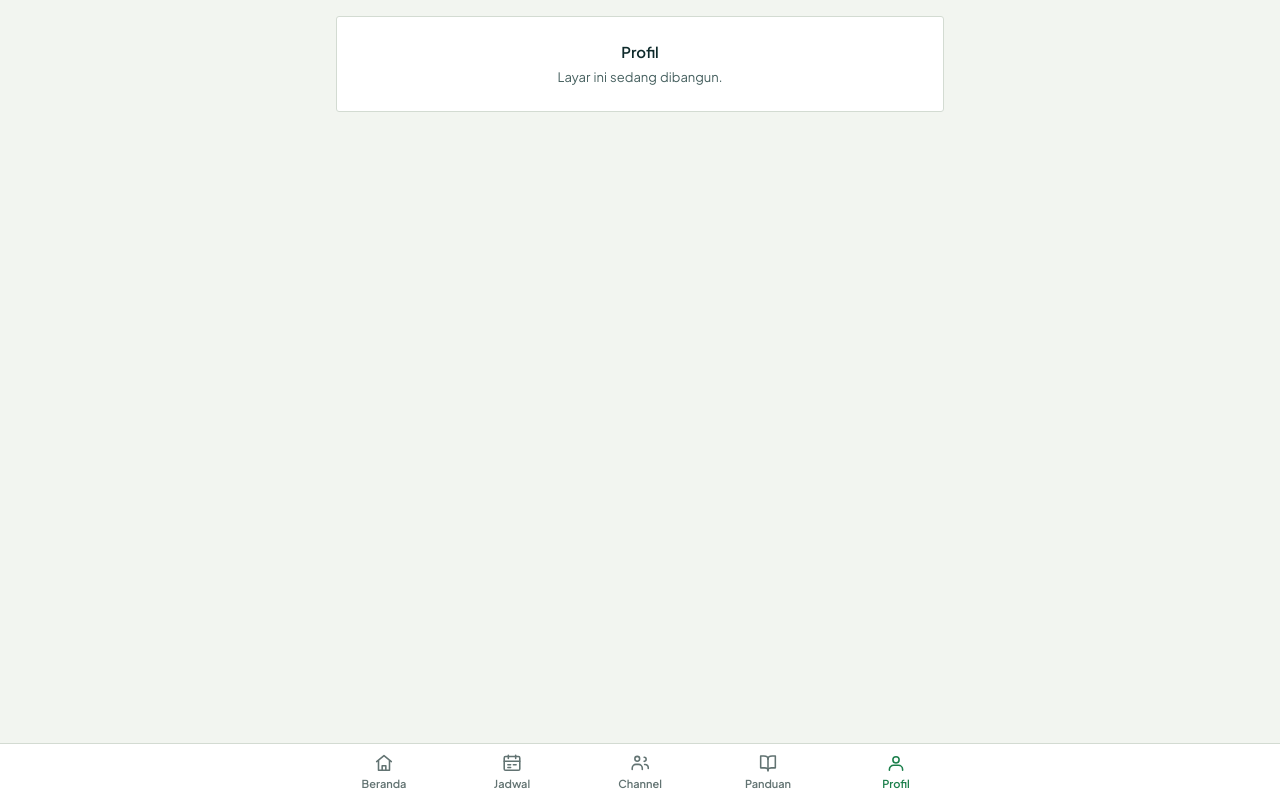
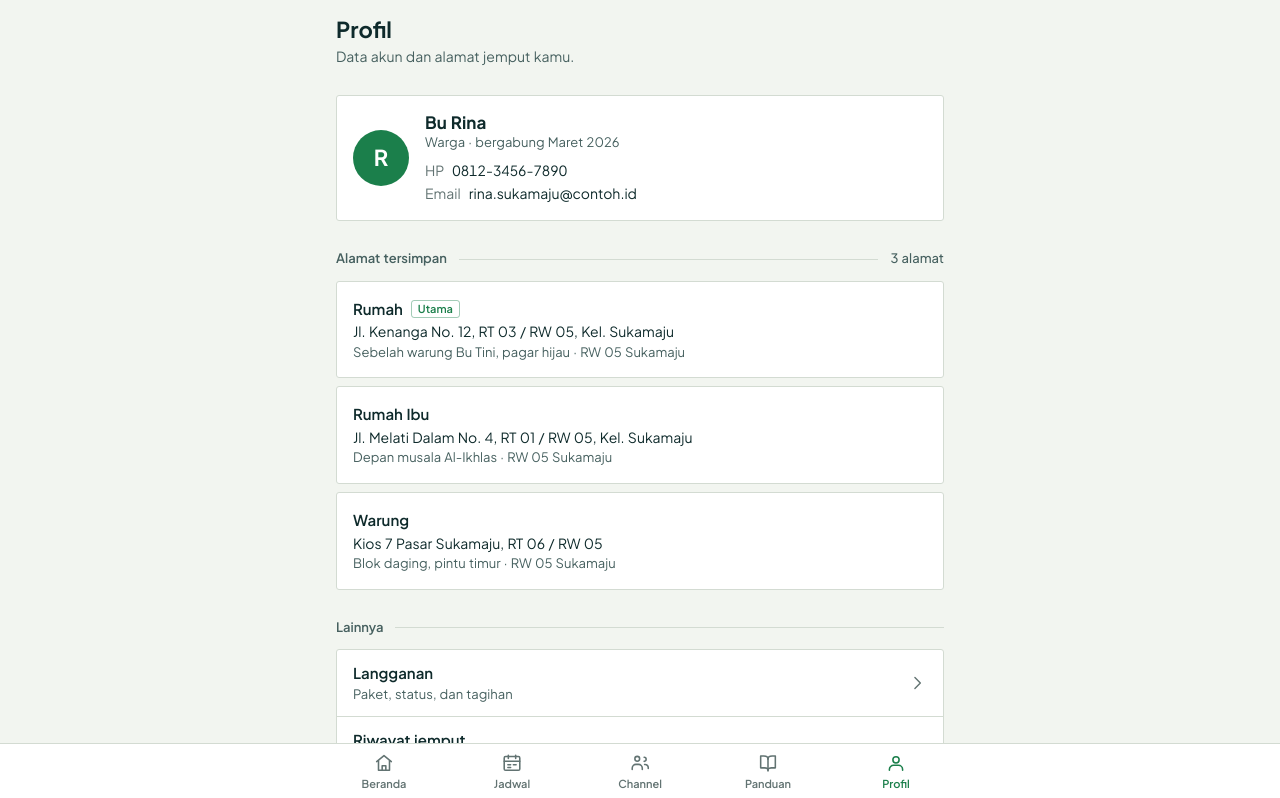
Before and after one commit to YosiaCoKR/pilah-yuk, a Next.js app: page /profil in a window 1280 px wide. Shown: the top 798 px of the page. Built offline with nearby package versions, Linux system fonts and the light colour scheme.

Commit message:
feat(profil): show account, saved addresses and shortcuts on mock data

```diff
--- a/src/app/(utama)/profil/page.tsx
+++ b/src/app/(utama)/profil/page.tsx
@@ -1,5 +1,122 @@
-import { Segera } from "@/components/segera";
+import Link from "next/link";
+import { IkonLanjut } from "@/components/ikon";
+import { Kartu, Label } from "@/components/primitif";
+import { TombolLink } from "@/components/tombol";
+import { ADDRESSES, PENGGUNA } from "@/lib/mock";
+import { bulanTahun } from "@/lib/tanggal";
 
-export default function Page() {
-  return <Segera judul="Profil" />;
+export const metadata = { title: "Profil — Pilah Yuk" };
+
+/* 081234567890 → 0812-3456-7890: lebih gampang dicocokkan dengan mata. */
+const hpTerbaca = (hp: string) => hp.replace(/(\d{4})(\d{4})(\d+)/, "$1-$2-$3");
+
+const MENU = [
+  { href: "/langganan", label: "Langganan", ket: "Paket, status, dan tagihan" },
+  {
+    href: "/riwayat",
+    label: "Riwayat jemput",
+    ket: "Semua penjemputan & bukti",
+  },
+  {
+    href: "/notifikasi",
+    label: "Notifikasi",
+    ket: "Pengingat dan kabar channel",
+  },
+];
+
+export default function ProfilPage() {
+  const p = PENGGUNA;
+  return (
+    <main className="space-y-7">
+      <header>
+        <h1 className="text-[22px] font-bold leading-tight">Profil</h1>
+        <p className="mt-0.5 text-[14px] text-ink-2">
+          Data akun dan alamat jemput kamu.
+        </p>
+      </header>
+
+      <Kartu as="section" className="flex items-center gap-4 p-4">
+        <span
+          aria-hidden
+          className="grid size-14 shrink-0 place-items-center rounded-full bg-hijau text-[22px] font-bold text-white"
+        >
+          {p.nama.replace(/^(Bu|Pak)\s+/, "").charAt(0)}
+        </span>
+        <div className="min-w-0">
+          <p className="truncate text-[17px] font-bold leading-tight">
+            {p.nama}
+          </p>
+          <p className="text-[13px] text-ink-2">
+            {p.peran === "pengurus" ? "Pengurus RT/RW" : "Warga"} · bergabung{" "}
+            {bulanTahun(p.bergabung)}
+          </p>
+          <dl className="mt-2 space-y-0.5 text-[14px]">
+            <div className="flex gap-2">
+              <dt className="text-ink-3">HP</dt>
+              <dd className="tabular-nums">{hpTerbaca(p.hp)}</dd>
+            </div>
+            <div className="flex min-w-0 gap-2">
+              <dt className="text-ink-3">Email</dt>
+              <dd className="truncate">{p.email ?? "belum diisi"}</dd>
+            </div>
+          </dl>
+        </div>
+      </Kartu>
+
+      <section className="space-y-3">
+        <Label
+          aksi={
+            <span className="text-[13px] font-medium text-ink-2">
+              {ADDRESSES.length} alamat
+            </span>
+          }
+        >
+          Alamat tersimpan
+        </Label>
+        <ul className="space-y-2">
+          {ADDRESSES.map((a) => (
+            <Kartu as="li" key={a.id} className="p-4">
+              <p className="flex items-center gap-2 text-[15px] font-semibold">
+                {a.label}
+                {a.isDefault && (
+                  <span className="rounded-kartu border border-hijau/40 px-1.5 text-[11px] font-semibold text-hijau">
+                    Utama
+                  </span>
+                )}
+              </p>
+              <p className="mt-0.5 text-[14px] leading-snug">{a.fullAddress}</p>
+              <p className="mt-0.5 text-[13px] leading-snug text-ink-2">
+                {a.landmark} · {a.rwChannelName}
+              </p>
+            </Kartu>
+          ))}
+        </ul>
+      </section>
+
+      <section className="space-y-3">
+        <Label>Lainnya</Label>
+        <Kartu className="divide-y divide-line">
+          {MENU.map((m) => (
+            <Link
+              key={m.href}
+              href={m.href}
+              className="flex min-h-14 items-center gap-3 px-4 py-3 hover:bg-paper"
+            >
+              <span className="min-w-0 flex-1">
+                <span className="block text-[15px] font-semibold">
+                  {m.label}
+                </span>
+                <span className="block text-[13px] text-ink-2">{m.ket}</span>
+              </span>
+              <IkonLanjut className="size-5 text-ink-3" />
+            </Link>
+          ))}
+        </Kartu>
+      </section>
+
+      <TombolLink href="/masuk" varian="garis" lebar>
+        Keluar
+      </TombolLink>
+    </main>
+  );
 }
--- a/src/lib/mock.ts
+++ b/src/lib/mock.ts
@@ -857,7 +857,13 @@ export function jarakTerbaca(meter: number) {
 }
 
 /* Warga yang sedang masuk. ponytail: tetap, sampai sesi sungguhan ada. */
-export const PENGGUNA = { nama: "Bu Rina" };
+export const PENGGUNA = {
+  nama: "Bu Rina",
+  hp: "081234567890",
+  email: "rina.sukamaju@contoh.id" as string | null,
+  peran: "warga" as "warga" | "pengurus",
+  bergabung: "2026-03-14",
+};
 
 /* Nomor yang dianggap sudah punya akun, buat menguji layar pendaftaran. */
 export const HP_TERDAFTAR = ["081234567890", "085600112233"];
```
